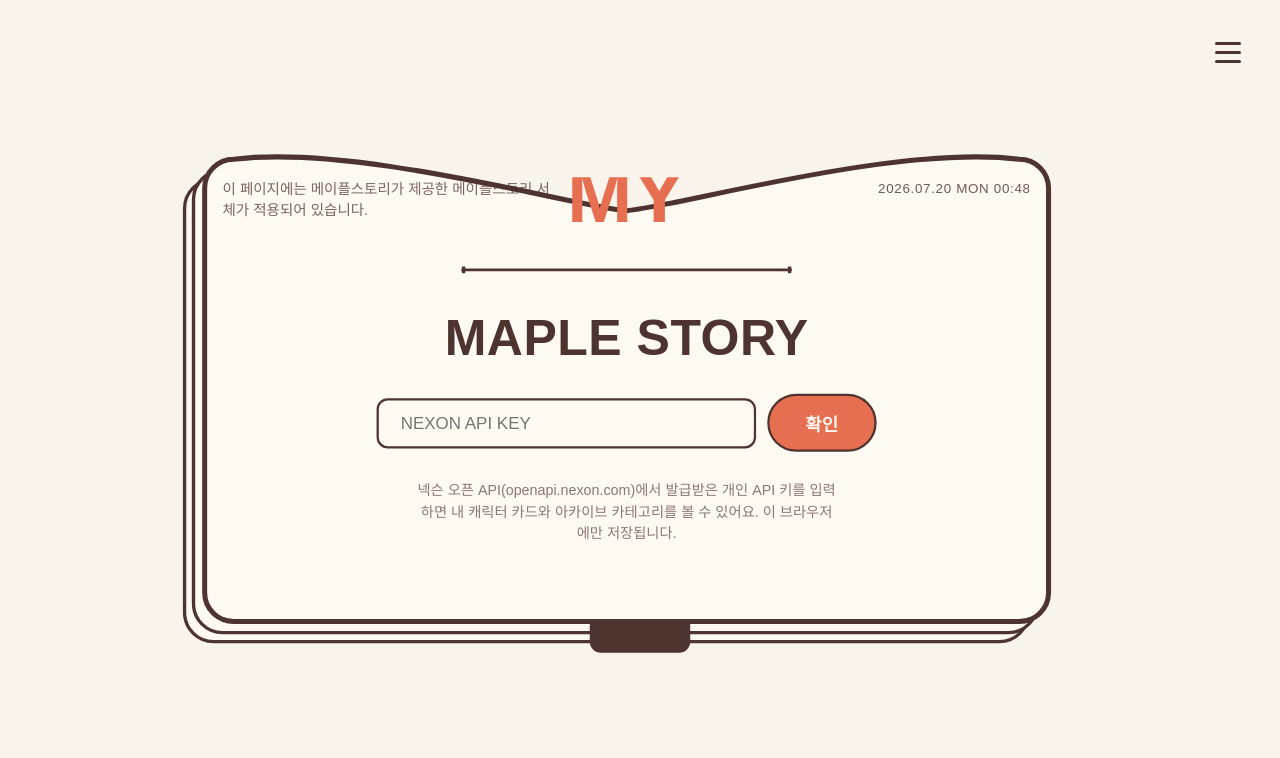
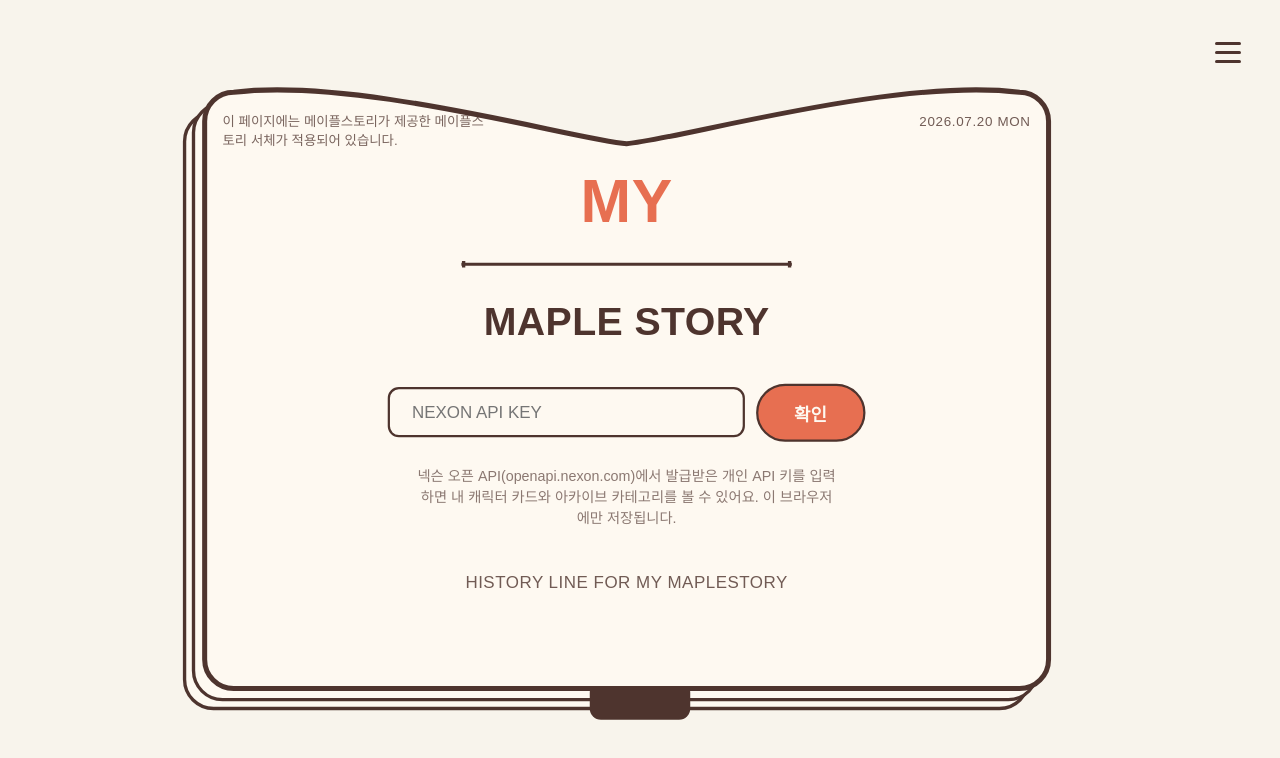
Before and after one commit to axioe/mymaplestory, a React (Vite) app in the folder frontend/: page / in a window 1280 px wide. Shown: the top 758 px of the page. Built offline with nearby package versions, Linux system fonts and the light colour scheme; a web font is replaced by a local one.

Commit message:
페이지 로고 설정 및 화면 배율 설정작업

```diff
--- a/frontend/index.html
+++ b/frontend/index.html
@@ -3,6 +3,7 @@
   <head>
     <meta charset="UTF-8" />
     <meta name="viewport" content="width=device-width, initial-scale=1.0" />
+    <link rel="icon" type="image/png" href="./src/public/favicon.png" />
     <title>My Maplestory</title>
   </head>
   <body>
--- a/frontend/src/components/Book.jsx
+++ b/frontend/src/components/Book.jsx
@@ -6,7 +6,7 @@
 import '../css/book.css'
 
 const VB_W = 860
-const VB_H = 520
+const VB_H = 640
 
 function bookOutlinePath(x, y, w, h, r, dip, hump) {
   const cx = x + w / 2
--- a/frontend/src/components/DateTimeLabel.jsx
+++ b/frontend/src/components/DateTimeLabel.jsx
@@ -6,16 +6,16 @@
   const yyyy = date.getFullYear()
   const mm = String(date.getMonth() + 1).padStart(2, '0')
   const dd = String(date.getDate()).padStart(2, '0')
-  const hh = String(date.getHours()).padStart(2, '0')
-  const mi = String(date.getMinutes()).padStart(2, '0')
-  return `${yyyy}.${mm}.${dd} ${days[date.getDay()]} ${hh}:${mi}`
+  return `${yyyy}.${mm}.${dd} ${days[date.getDay()]}`
 }
 
 export default function DateTimeLabel() {
   const [now, setNow] = useState(new Date())
 
   useEffect(() => {
-    const id = setInterval(() => setNow(new Date()), 30_000)
+    // 시간은 더 이상 표시하지 않으므로 자정에 한 번씩만 갱신되면 충분하지만,
+    // 구현을 간단히 하기 위해 10분 간격으로 날짜만 다시 계산한다.
+    const id = setInterval(() => setNow(new Date()), 10 * 60_000)
     return () => clearInterval(id)
   }, [])
 
--- a/frontend/src/css/home.css
+++ b/frontend/src/css/home.css
@@ -41,9 +41,9 @@
   top: 0;
   left: 0;
   margin: 0;
-  font-size: 13px;
+  font-size: 12px;
   opacity: 0.75;
-  max-width: 300px;
+  max-width: 240px;
 }
 
 .home__datetime {
@@ -59,13 +59,13 @@
   flex-direction: column;
   align-items: center;
   justify-content: center;
-  gap: 0.8rem;
+  gap: 0.6rem;
   text-align: center;
 }
 
 .home__my {
   margin: 0;
-  font-size: clamp(2.6rem, 6vw, 4.4rem);
+  font-size: 3.4rem;
   font-weight: 700;
   color: var(--color-accent);
   line-height: 1;
@@ -77,18 +77,18 @@
 
 .home__title {
   margin: 0;
-  font-size: clamp(1.6rem, 3.8vw, 2.8rem);
+  font-size: 2.2rem;
   font-weight: 800;
   color: var(--color-ink);
   letter-spacing: 0.02em;
 }
 
 .home__action-spacer {
-  height: 1.6rem;
+  height: 1rem;
 }
 
 .home__caption {
-  margin-top: 1.8rem;
+  margin-top: 1.1rem;
   font-size: 0.95rem;
   opacity: 0.8;
   letter-spacing: 0.03em;
@@ -108,7 +108,7 @@
   border: 2px solid var(--color-line);
   background: var(--color-page);
   color: var(--color-ink);
-  width: min(340px, 70vw);
+  width: 320px;
   font-size: 0.95rem;
 }
 
@@ -186,7 +186,7 @@
 
 .home__result-my {
   margin: 0;
-  font-size: clamp(2rem, 4.4vw, 3.2rem);
+  font-size: 2.6rem;
   font-weight: 700;
   color: var(--color-accent);
   line-height: 1;
@@ -198,7 +198,7 @@
 
 .home__result-title {
   margin: 0;
-  font-size: clamp(1.3rem, 2.8vw, 2rem);
+  font-size: 1.6rem;
   font-weight: 800;
 }
 
--- a/frontend/src/pages/Home.jsx
+++ b/frontend/src/pages/Home.jsx
@@ -1,6 +1,5 @@
 import { useEffect, useState } from 'react'
 import Book from '../components/Book.jsx'
-import MapleLeafIcon from '../components/MapleLeafIcon.jsx'
 import TickDivider from '../components/TickDivider.jsx'
 import DateTimeLabel from '../components/DateTimeLabel.jsx'
 import CategoryPanel from '../components/CategoryPanel.jsx'
@@ -118,7 +117,6 @@
       </div>
 
       <div className="home__content">
-        <MapleLeafIcon size={72} />
         <p className="display home__my">MY</p>
 
         <div className="home__divider">
@@ -161,14 +159,14 @@
   const resultContent = (
     <>
       <p className="home__result-note">
-        이 페이지에는 메이플스토리가 제공한 메이플스토리 서체가 적용되어 있습니다.
+        이 페이지에는 메이플스토리가 제공한
+        메이플스토리 서체가 적용되어 있습니다.
       </p>
       <div className="home__result-datetime">
         <DateTimeLabel />
       </div>
 
       <div className="home__result-content">
-        <MapleLeafIcon size={56} />
         <p className="display home__result-my">MY</p>
         <div className="home__result-divider">
           <TickDivider width={220} />
```
Also changed, not shown: frontend/src/public/favicon.png (added).
